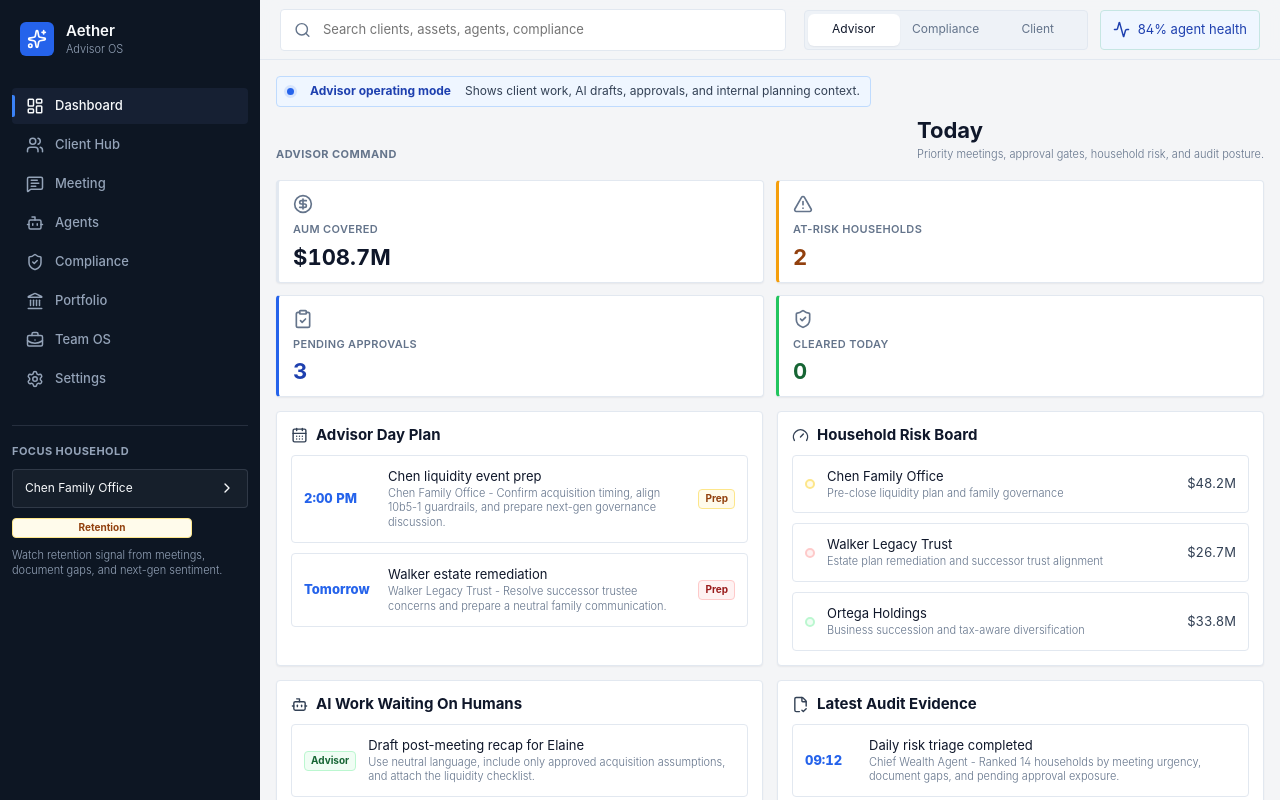
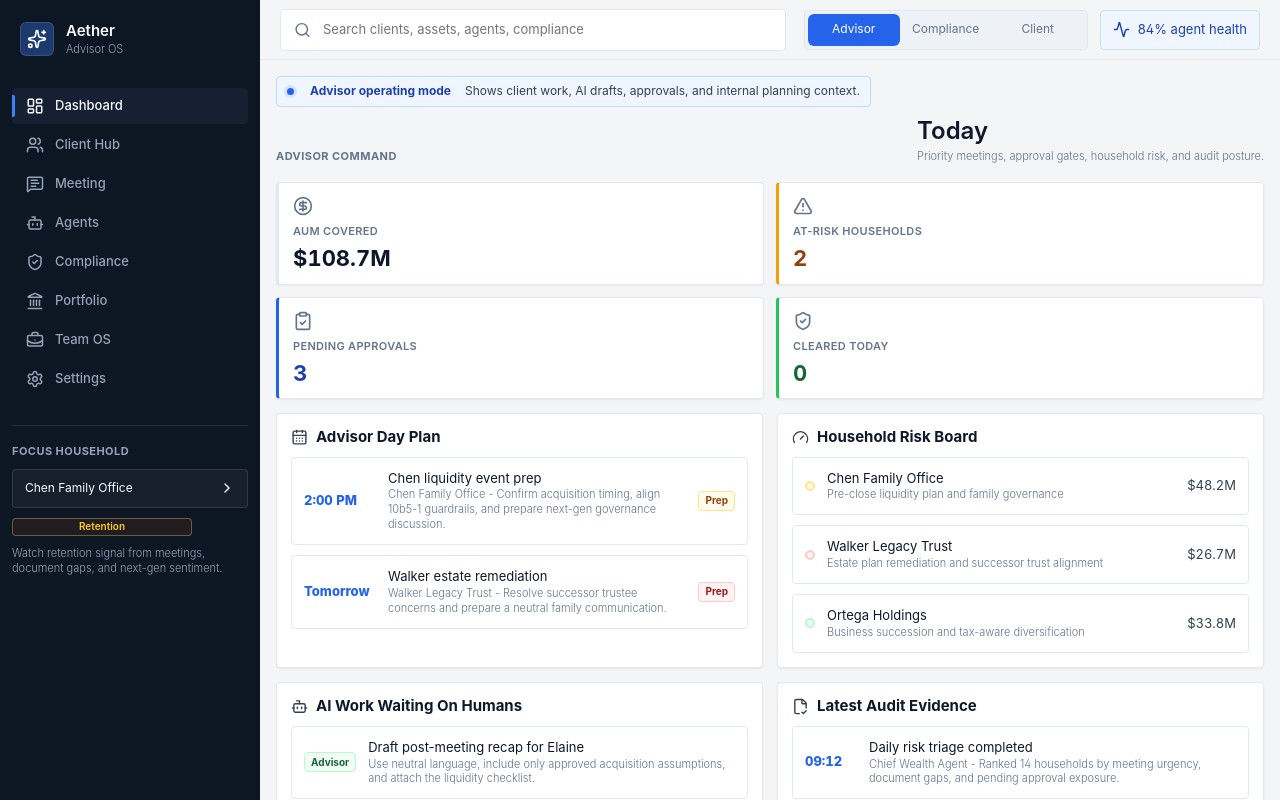
Before and after one commit to venkatvijay-25/AetherAdvisorOS, a React (Vite) app: page / in a window 1280 px wide. Shown: the top 800 px of the page. Built offline with nearby package versions, Linux system fonts and the light colour scheme.

Commit message:
Polish institutional design system

```diff
--- a/src/App.tsx
+++ b/src/App.tsx
@@ -1626,7 +1626,7 @@ function PortfolioManager({ selectedClient }: { selectedClient: Client }) {
         <div className="allocation-bar">
           {portfolioAssets.map((asset) => (
             <span
-              className={clsx("allocation-segment", `tone-${asset.risk}`)}
+              className={clsx("allocation-segment", `tone-${asset.risk}`, `asset-${asset.id}`)}
               key={asset.id}
               style={{ width: `${asset.weight}%` }}
               title={`${asset.name}: ${asset.weight}%`}
@@ -1635,7 +1635,7 @@ function PortfolioManager({ selectedClient }: { selectedClient: Client }) {
         </div>
         <div className="allocation-legend">
           {portfolioAssets.map((asset) => (
-            <span key={asset.id}>
+            <span className={clsx("asset-legend", `asset-${asset.id}`)} key={asset.id}>
               <RiskDot tone={asset.risk} /> {asset.name} {asset.weight}%
             </span>
           ))}
@@ -1655,7 +1655,7 @@ function PortfolioManager({ selectedClient }: { selectedClient: Client }) {
         </div>
         <div className="asset-table">
           {portfolioAssets.map((asset) => (
-            <div className="asset-row" key={asset.id}>
+            <div className={clsx("asset-row", `asset-${asset.id}`)} key={asset.id}>
               <span>
                 <strong>{asset.name}</strong>
                 <small>{asset.type} - {asset.note}</small>
@@ -2245,7 +2245,9 @@ function MetricTile({
 }
 
 function StatusPill({ label, tone }: { label: string; tone: StatusTone }) {
-  return <span className={clsx("status-pill", `tone-${tone}`)}>{label}</span>;
+  const statusClass = `status-${label.toLowerCase().replace(/[^a-z0-9]+/g, "-").replace(/(^-|-$)/g, "")}`;
+
+  return <span className={clsx("status-pill", `tone-${tone}`, statusClass)}>{label}</span>;
 }
 
 function RiskDot({ tone }: { tone: StatusTone }) {
--- a/src/styles.css
+++ b/src/styles.css
@@ -2731,3 +2731,119 @@ small,
   background: var(--info-bg);
   border-color: var(--info-border);
 }
+
+/* Final institutional polish from design review */
+.view-header h1 {
+  max-width: none;
+  color: var(--text);
+  font-size: 24px !important;
+  font-weight: 600 !important;
+  line-height: 1.18 !important;
+  letter-spacing: 0 !important;
+  white-space: normal;
+}
+
+.brand-mark {
+  color: #ffffff;
+  background: var(--brand) !important;
+  border: 1px solid rgba(248, 250, 252, 0.12);
+  box-shadow: none !important;
+}
+
+.topbar .segmented button.active {
+  color: #ffffff;
+  background: var(--blue) !important;
+  border-color: var(--blue);
+  box-shadow: none;
+}
+
+.topbar .segmented button.active:hover {
+  background: var(--blue-hover) !important;
+  border-color: var(--blue-hover);
+}
+
+.review-panel .status-pill.status-open {
+  color: var(--warn-text);
+  background: var(--warn-bg);
+  border-color: var(--warn-border);
+}
+
+.sidebar .status-pill {
+  min-height: 18px;
+  padding: 1px 6px;
+  font-size: 10px;
+  font-weight: 600;
+  border-color: rgba(253, 230, 138, 0.36);
+}
+
+.sidebar .status-pill.tone-warn {
+  color: #facc15;
+  background: rgba(146, 64, 14, 0.16);
+  border-color: rgba(253, 230, 138, 0.32);
+}
+
+.sidebar .status-pill.tone-danger {
+  color: #fca5a5;
+  background: rgba(153, 27, 27, 0.18);
+  border-color: rgba(254, 202, 202, 0.28);
+}
+
+.allocation-segment.asset-pa1,
+.asset-row.asset-pa1 .progress-fill {
+  background: #16a34a !important;
+  border-color: #16a34a !important;
+}
+
+.allocation-segment.asset-pa2,
+.asset-row.asset-pa2 .progress-fill {
+  background: #d97706 !important;
+  border-color: #d97706 !important;
+}
+
+.allocation-segment.asset-pa3,
+.asset-row.asset-pa3 .progress-fill {
+  background: #475569 !important;
+  border-color: #475569 !important;
+}
+
+.allocation-segment.asset-pa4,
+.asset-row.asset-pa4 .progress-fill {
+  background: #0f766e !important;
+  border-color: #0f766e !important;
+}
+
+.allocation-segment.asset-pa5,
+.asset-row.asset-pa5 .progress-fill {
+  background: #dc2626 !important;
+  border-color: #dc2626 !important;
+}
+
+.allocation-segment.asset-pa6,
+.asset-row.asset-pa6 .progress-fill {
+  background: var(--blue) !important;
+  border-color: var(--blue) !important;
+}
+
+.asset-legend.asset-pa1 .risk-dot {
+  color: #16a34a;
+}
+
+.asset-legend.asset-pa2 .risk-dot {
+  color: #d97706;
+}
+
+.asset-legend.asset-pa3 .risk-dot {
+  color: #475569;
+}
+
+.asset-legend.asset-pa4 .risk-dot {
+  color: #0f766e;
+}
+
+.asset-legend.asset-pa5 .risk-dot {
+  color: #dc2626;
+}
+
+.asset-legend.asset-pa6 .risk-dot {
+  color: var(--blue);
+}
```
